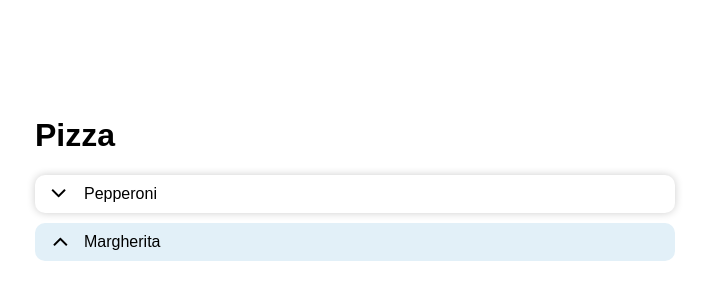
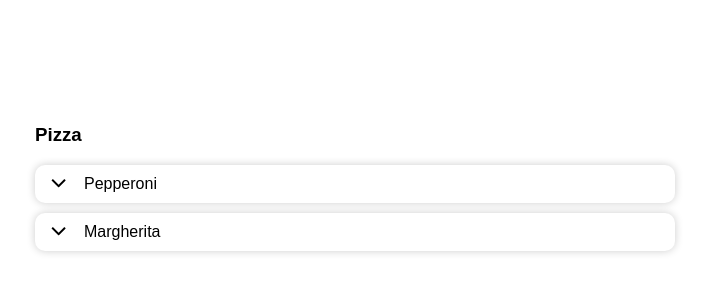
Before and after one commit to steliosal/fts-public-a, a Vue app in the folder pizza-menu/: page / in a window 1280 px wide. Shown: the part 222-522 px from the top of the page, without its empty margins (285-994 px from the left). Built offline with nearby package versions, Linux system fonts and the light colour scheme.

Commit message:
Refactor: improved logic - each pizza now contains its own sizes and prices

```diff
--- a/pizza-menu/public/data.json
+++ b/pizza-menu/public/data.json
@@ -2,11 +2,11 @@
   "pizzas": [
     {
       "id": 0,
-      "name": "Margherita"
+      "name": "Pepperoni"
     },
     {
       "id": 1,
-      "name": "Pepperoni"
+      "name": "Margherita"
     }
   ],
   "sizes": [
--- a/pizza-menu/src/components/PizzaItem.vue
+++ b/pizza-menu/src/components/PizzaItem.vue
@@ -10,7 +10,7 @@
       <!-- Expandable content here -->
       <div class="expand-box-content">
         <div class="expand-box-content-data">
-          <PizzaSize :sizes="pizzaSizes" />
+          <PizzaSize :sizes="sizes" />
         </div>
         <div class="expand-box-content-controls">
           <button>Revert</button>
@@ -21,16 +21,14 @@
 </template>
 
 <script setup>
-import { defineProps, ref, watch, onMounted } from "vue";
+import { ref, watch, onMounted } from "vue";
 import AngleIcon from "../components/AngleIcon.vue";
 import PizzaSize from "../components/PizzaSize.vue";
-import { usePizzaStore } from "../stores/pizzaStore";
-
-const pizzaStore = usePizzaStore();
 
 const props = defineProps({
   title: String,
   isOpen: Boolean,
+  sizes: Array,
 });
 
 const emit = defineEmits(["toggle-open"]);
@@ -41,7 +39,6 @@ const onToggleOpen = () => {
 
 const contentRef = ref(null);
 let contentHeight = "0";
-
 
 watch(
   () => props.isOpen,
@@ -61,11 +58,7 @@ onMounted(() => {
   }
 });
 
-const pizzaSizes = ref([
-  { sizeId: 1, name: "Small", price: 5, enabled: false },
-  { sizeId: 2, name: "Medium", price: 7, enabled: false },
-  { sizeId: 3, name: "Large", price: 9, enabled: false },
-]);
+
 </script>
 
 <style scoped>
@@ -108,7 +101,6 @@ const pizzaSizes = ref([
   display: flex;
   align-items: center;
   justify-content: center;
-
 }
 .expand-box-header-icon > svg {
   display: block;
--- a/pizza-menu/src/components/PizzaMenu.vue
+++ b/pizza-menu/src/components/PizzaMenu.vue
@@ -1,34 +1,47 @@
 <template>
   <div class="App">
-    <h1>Pizza</h1>
+    <h3>Pizza</h3>
     <div class="pizza-options">
-      <PizzaItem title="Pepperoni" :isOpen="openedItems[0].isOpen" @toggle-open="onToggleOpen('pepperoni')" />
-      <PizzaItem title="Margherita" :isOpen="openedItems[1].isOpen" @toggle-open="onToggleOpen('margherita')" />
+      <PizzaItem
+        v-for="(pizza, index) in pizzas"
+        :key="pizza.id"
+        :title="pizza.name"
+        :sizes="pizza.sizes"
+        :isOpen="openedItems[index]?.isOpen"
+        @toggle-open="() => onToggleOpen(pizza.id)"
+      />
     </div>
   </div>
 </template>
 
 <script setup>
-import { ref } from "vue";
+import { storeToRefs } from "pinia";
+import { ref, onMounted } from "vue";
+import { usePizzaStore } from "../stores/pizzaStore";
 import PizzaItem from "../components/PizzaItem.vue";
 
-const openedItems = ref([
-  {
-    id: "pepperoni",
+// Accessing the store
+const pizzaStore = usePizzaStore();
+// Destructuring reactive states from the store
+const { pizzas } = storeToRefs(pizzaStore);
+const { fetchPizzaData } = pizzaStore;
+
+const openedItems = ref([]);
+
+onMounted(async () => {
+  await fetchPizzaData();
+  openedItems.value = pizzas.value.map((pizza) => ({
+    id: pizza.id,
     isOpen: false,
-  },
-  { id: "margherita", isOpen: true },
-]);
+  }));
+});
 
-const onToggleOpen = (id) => {
-  openedItems.value.forEach((item) => {
-    if (item.id === id) {
-      item.isOpen = !item.isOpen;
-    } else {
-      item.isOpen = false;
-    }
-  });
-};
+function onToggleOpen(id) {
+  openedItems.value = openedItems.value.map((item) => ({
+    ...item,
+    isOpen: item.id === id ? !item.isOpen : false,
+  }));
+}
 </script>
 
 <style scoped>
--- a/pizza-menu/src/stores/pizzaStore.js
+++ b/pizza-menu/src/stores/pizzaStore.js
@@ -1,29 +1,29 @@
-import { onMounted, ref } from "vue";
 import { defineStore } from "pinia";
 import axios from "axios";
+import { ref } from "vue";
 
 export const usePizzaStore = defineStore("pizzaStore", () => {
-  const items = ref([]);
-  const itemPrices = ref([]);
-  const itemSizes = ref([]);
-
-  onMounted(() => {
-    console.log("pizzaStore onMounted");
-    fetchPizzaData();
-  });
+  const pizzas = ref([]);
 
   async function fetchPizzaData() {
     try {
-      console.log("fetching pizza data...");
       const response = await axios.get("/data.json");
-      console.log("response:", response);
-      items.value = response.data.items;
-      itemPrices.value = response.data.itemPrices;
-      itemSizes.value = response.data.itemSizes;
+      const sizes = response.data.sizes;
+
+      pizzas.value = response.data.pizzas.map((pizza) => ({
+        ...pizza,
+        sizes: sizes.map((size) => {
+          const priceEntry = response.data.prices.find((price) => price.pizzaId === pizza.id && price.sizeId === size.id);
+          return {
+            ...size,
+            price: priceEntry ? priceEntry.price : null,
+          };
+        }),
+      }));
     } catch (error) {
       console.error("There was an error fetching the pizza data:", error);
     }
   }
 
-  return { items, itemPrices, itemSizes, fetchPizzaData };
+  return { pizzas, fetchPizzaData };
 });
```
